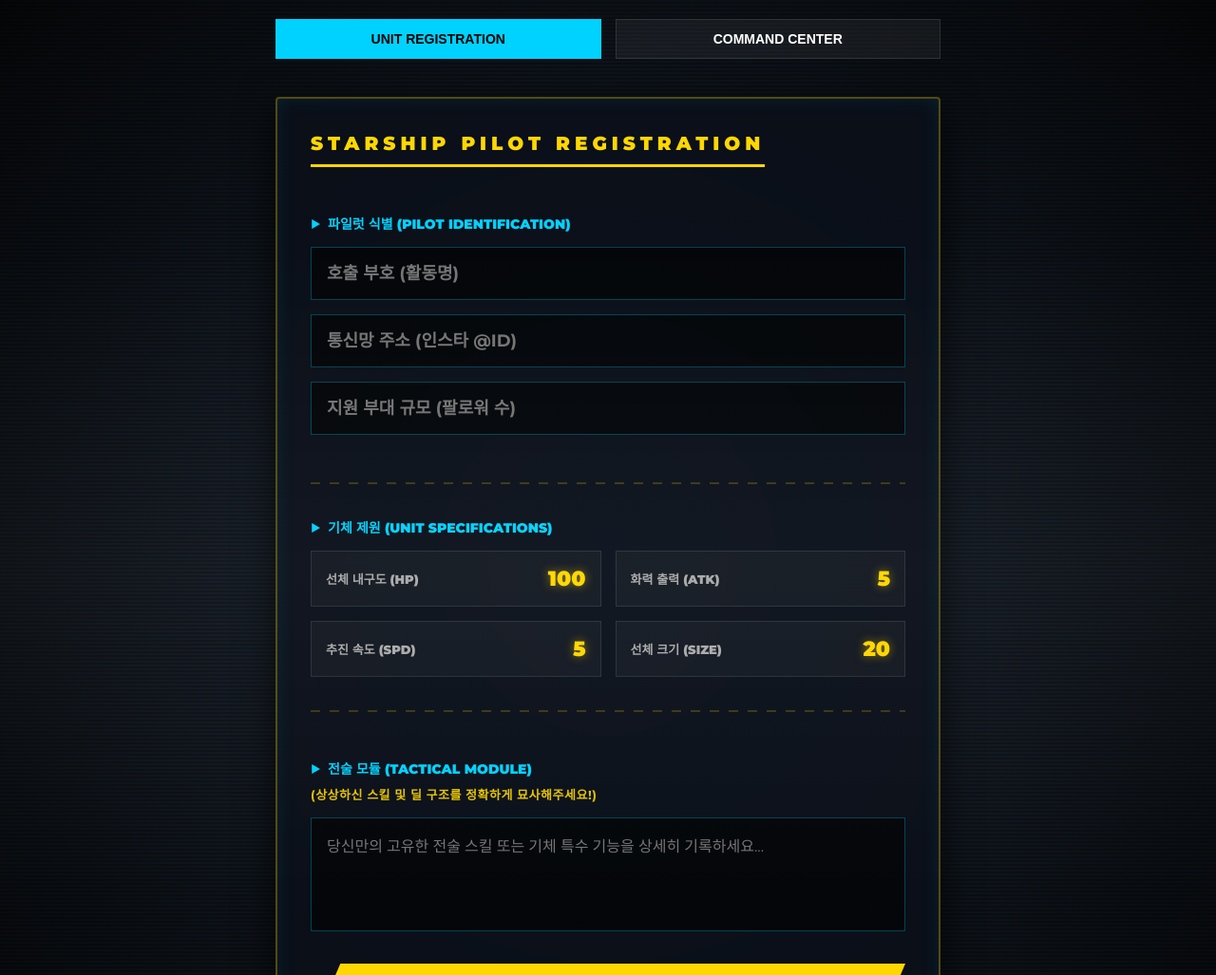
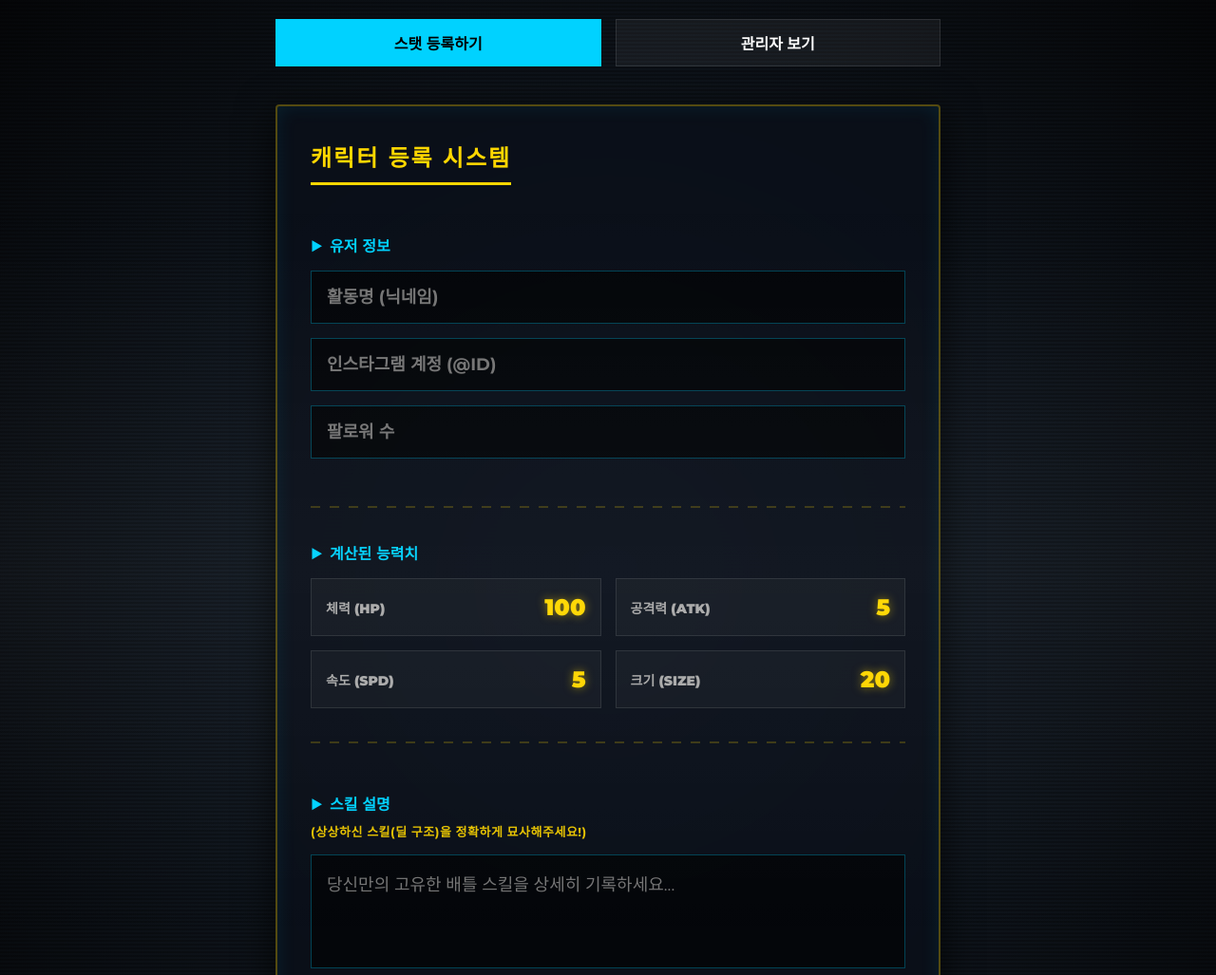
Before and after one commit to answjddnjs04/pinballgame, a plain HTML site: page index.html in a window 1280 px wide. Shown: the top 1027 px of the page at 95% size. Drawn offline with Linux system fonts and the light colour scheme.

Commit message:
design: keep space workshop design but revert labels to original Korean

```diff
--- a/index.html
+++ b/index.html
@@ -3,38 +3,38 @@
 <head>
     <meta charset="UTF-8">
     <meta name="viewport" content="width=device-width, initial-scale=1.0">
-    <title>STARSHIP HANGAR 07 - PILOT REGISTRATION</title>
+    <title>팔로워 배틀 스탯 등록</title>
     <link rel="stylesheet" href="style.css">
     <link href="https://fonts.googleapis.com/css2?family=Montserrat:wght@400;700;900&display=swap" rel="stylesheet">
 </head>
 <body>
     <div class="container">
         <div class="view-toggle">
-            <button id="submit-mode-btn" class="active" onclick="setView('submit')">UNIT REGISTRATION</button>
-            <button id="admin-mode-btn" onclick="setView('admin')">COMMAND CENTER</button>
+            <button id="submit-mode-btn" class="active" onclick="setView('submit')">스탯 등록하기</button>
+            <button id="admin-mode-btn" onclick="setView('admin')">관리자 보기</button>
         </div>
 
         <!-- Submission Form Section -->
         <section id="submit-view">
             <div id="settings-panel">
-                <div class="panel-label">STARSHIP PILOT REGISTRATION</div>
+                <div class="panel-label">캐릭터 등록 시스템</div>
 
                 <div class="config-group">
-                    <h3 class="config-title">파일럿 식별 (PILOT IDENTIFICATION)</h3>
-                    <input type="text" id="name-input" class="config-input" placeholder="호출 부호 (활동명)" required>
-                    <input type="text" id="insta-input" class="config-input" placeholder="통신망 주소 (인스타 @ID)" required>
-                    <input type="number" id="follower-input" class="config-input" placeholder="지원 부대 규모 (팔로워 수)" required oninput="calculateStats()">
+                    <h3 class="config-title">유저 정보</h3>
+                    <input type="text" id="name-input" class="config-input" placeholder="활동명 (닉네임)" required>
+                    <input type="text" id="insta-input" class="config-input" placeholder="인스타그램 계정 (@ID)" required>
+                    <input type="number" id="follower-input" class="config-input" placeholder="팔로워 수" required oninput="calculateStats()">
                 </div>
 
                 <div class="divider"></div>
 
                 <div class="config-group">
-                    <h3 class="config-title">기체 제원 (UNIT SPECIFICATIONS)</h3>
+                    <h3 class="config-title">계산된 능력치</h3>
                     <div class="stat-grid">
-                        <div class="stat-box"><label>선체 내구도 (HP)</label><span id="hp-val" class="val">100</span></div>
-                        <div class="stat-box"><label>화력 출력 (ATK)</label><span id="atk-val" class="val">5</span></div>
-                        <div class="stat-box"><label>추진 속도 (SPD)</label><span id="spd-val" class="val">5</span></div>
-                        <div class="stat-box"><label>선체 크기 (SIZE)</label><span id="size-val" class="val">25</span></div>
+                        <div class="stat-box"><label>체력 (HP)</label><span id="hp-val" class="val">100</span></div>
+                        <div class="stat-box"><label>공격력 (ATK)</label><span id="atk-val" class="val">5</span></div>
+                        <div class="stat-box"><label>속도 (SPD)</label><span id="spd-val" class="val">5</span></div>
+                        <div class="stat-box"><label>크기 (SIZE)</label><span id="size-val" class="val">25</span></div>
                     </div>
                 </div>
 
@@ -42,13 +42,13 @@
 
                 <div class="config-group">
                     <div style="display: flex; flex-direction: column; gap: 8px; margin-bottom: 15px;">
-                        <h3 class="config-title" style="margin-bottom: 0;">전술 모듈 (TACTICAL MODULE)</h3>
-                        <span style="font-size: 13px; color: var(--gold); opacity: 0.9; font-weight: 700; letter-spacing: 0.5px;">(상상하신 스킬 및 딜 구조를 정확하게 묘사해주세요!)</span>
+                        <h3 class="config-title" style="margin-bottom: 0;">스킬 설명</h3>
+                        <span style="font-size: 13px; color: var(--gold); opacity: 0.9; font-weight: 700; letter-spacing: 0.5px;">(상상하신 스킬(딜 구조)을 정확하게 묘사해주세요!)</span>
                     </div>
-                    <textarea id="skill-desc" class="config-textarea" placeholder="당신만의 고유한 전술 스킬 또는 기체 특수 기능을 상세히 기록하세요..."></textarea>
+                    <textarea id="skill-desc" class="config-textarea" placeholder="당신만의 고유한 배틀 스킬을 상세히 기록하세요..."></textarea>
                 </div>
 
-                <button onclick="submitForm()">기체 출격 승인 (DEPLOY UNIT)</button>
+                <button onclick="submitForm()">캐릭터 등록하기</button>
             </div>
         </section>
 
--- a/style.css
+++ b/style.css
@@ -52,29 +52,19 @@ body::before {
     backdrop-filter: blur(10px);
     padding: 35px;
     border: 2px solid var(--panel-border);
-    border-radius: 4px; /* 각진 느낌 */
+    border-radius: 4px;
     margin-bottom: 40px;
     position: relative;
     box-shadow: inset 0 0 20px rgba(0, 210, 255, 0.1), 0 10px 40px rgba(0,0,0,0.8);
 }
 
-/* 산업용 패널 모서리 장식 */
-#settings-panel::after {
-    content: "WARSHIP MAINTENANCE UNIT - 07";
-    position: absolute;
-    bottom: -12px; right: 20px;
-    font-size: 10px; font-weight: 900; color: var(--gold);
-    background: var(--bg-dark); padding: 0 10px;
-}
-
 .panel-label {
-    font-size: 20px;
+    font-size: 24px;
     font-weight: 900;
     color: var(--gold);
     text-align: left;
-    letter-spacing: 5px;
+    letter-spacing: 2px;
     margin-bottom: 35px;
-    text-transform: uppercase;
     border-bottom: 3px solid var(--gold);
     padding-bottom: 10px;
     display: inline-block;
@@ -82,16 +72,15 @@ body::before {
 
 .config-group { margin-bottom: 30px; }
 .config-title {
-    font-size: 14px;
+    font-size: 16px;
     font-weight: 900;
     color: var(--neon-blue);
     margin-bottom: 15px;
-    text-transform: uppercase;
     display: flex;
     align-items: center;
 }
 .config-title::before {
-    content: "▶"; margin-right: 8px; font-size: 10px;
+    content: "▶"; margin-right: 8px; font-size: 12px;
 }
 
 .config-input {
@@ -103,7 +92,7 @@ body::before {
     color: #fff;
     font-weight: 700;
     margin-bottom: 15px;
-    font-size: 18px; /* 크게 */
+    font-size: 18px;
     outline: none;
     font-family: 'Montserrat', sans-serif;
 }
@@ -123,8 +112,8 @@ body::before {
     justify-content: space-between;
     align-items: center;
 }
-.stat-box label { font-size: 13px; font-weight: 900; color: #aaa; }
-.stat-box .val { color: var(--gold); font-weight: 900; font-size: 22px; text-shadow: 0 0 10px rgba(255, 215, 0, 0.5); }
+.stat-box label { font-size: 14px; font-weight: 900; color: #aaa; }
+.stat-box .val { color: var(--gold); font-weight: 900; font-size: 24px; text-shadow: 0 0 10px rgba(255, 215, 0, 0.5); }
 
 .config-textarea {
     width: 100%;
@@ -133,7 +122,7 @@ body::before {
     border: 1px solid rgba(0, 210, 255, 0.3);
     padding: 16px;
     color: #fff;
-    font-size: 16px;
+    font-size: 18px;
     font-family: inherit;
     resize: none;
     outline: none;
@@ -144,12 +133,11 @@ button {
     padding: 22px;
     background: var(--gold);
     color: #000;
-    font-size: 20px;
+    font-size: 22px;
     font-weight: 900;
-    text-transform: uppercase;
     border: none;
     cursor: pointer;
-    clip-path: polygon(5% 0%, 100% 0%, 95% 100%, 0% 100%); /* 함선 장갑판 느낌 */
+    clip-path: polygon(5% 0%, 100% 0%, 95% 100%, 0% 100%);
     transition: 0.3s;
 }
 button:hover { background: #fff; transform: translateY(-3px); box-shadow: 0 5px 20px rgba(255, 215, 0, 0.4); }
@@ -159,7 +147,7 @@ button:hover { background: #fff; transform: translateY(-3px); box-shadow: 0 5px
     background: rgba(255, 255, 255, 0.05);
     color: #fff;
     padding: 12px 25px;
-    font-size: 14px;
+    font-size: 16px;
     border: 1px solid rgba(255,255,255,0.1);
     clip-path: none;
 }
```
